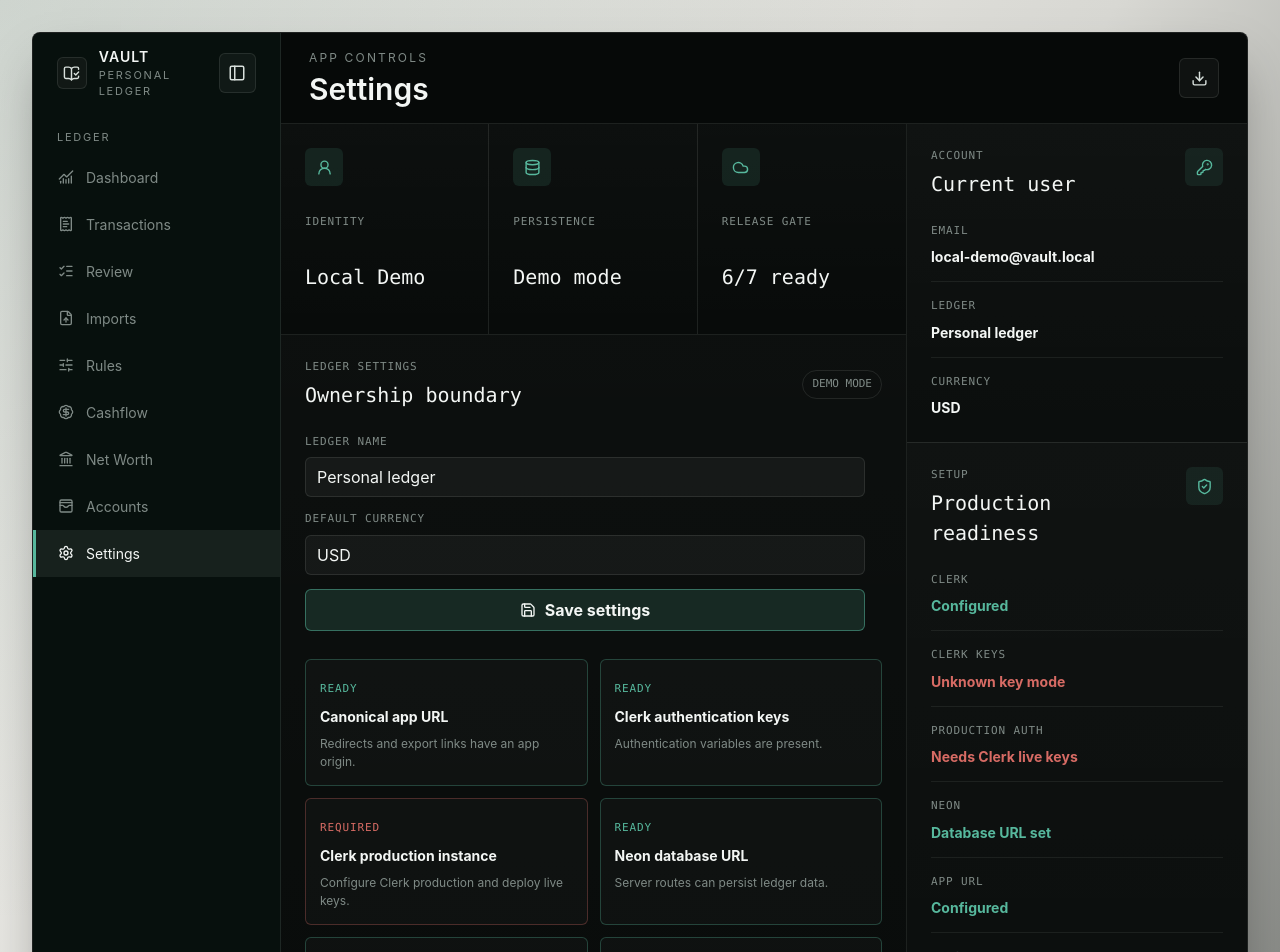
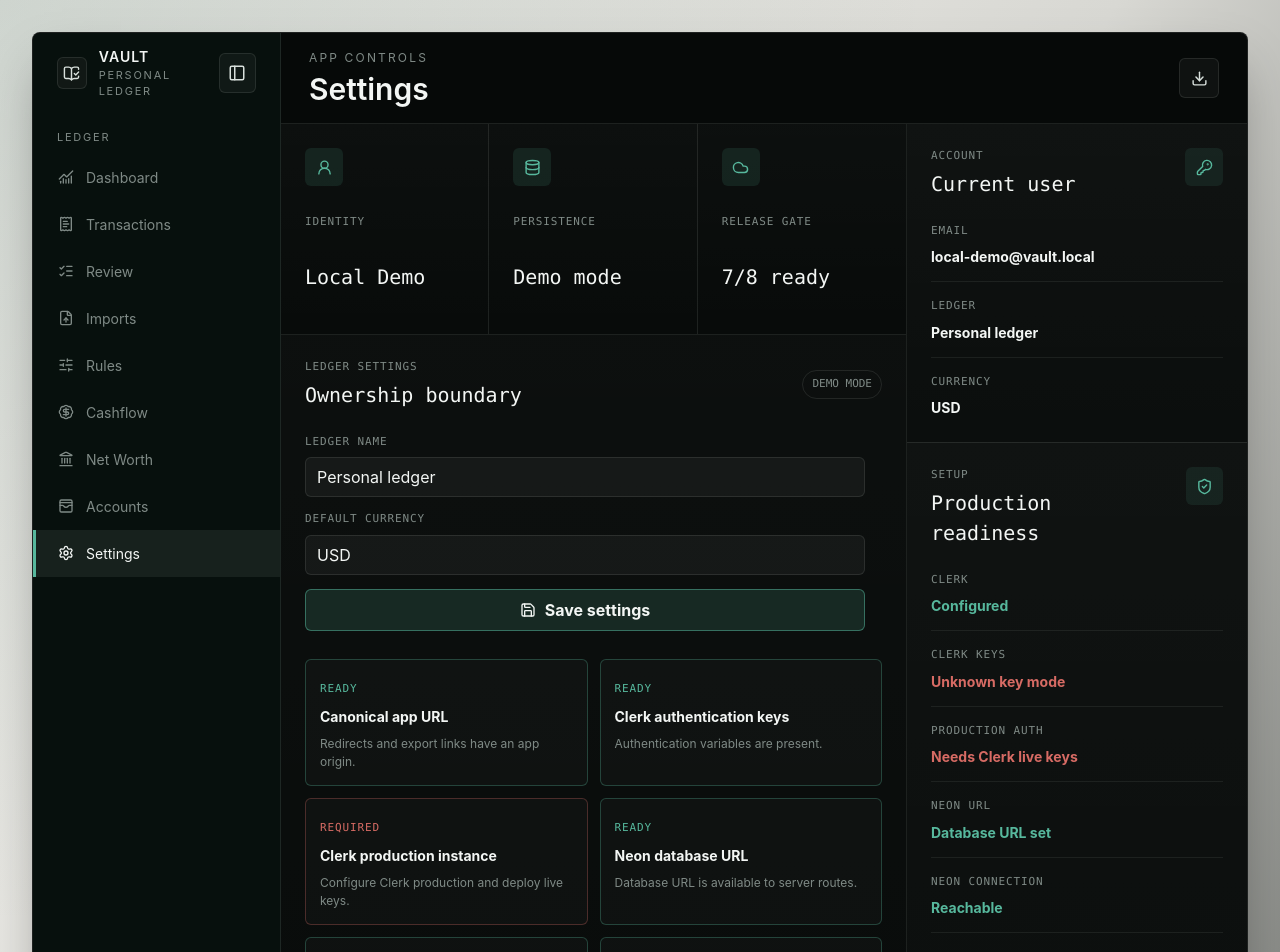
Before and after one commit to Luis-Castellanos/Ledger, a Next.js app: page /settings in a window 1280 px wide. Shown: the top 952 px of the page. Built offline with nearby package versions, Linux system fonts and the light colour scheme; no server answers; the database is empty.

Commit message:
Show verified database readiness in settings

```diff
--- a/src/app/api/setup/status/route.ts
+++ b/src/app/api/setup/status/route.ts
@@ -1,11 +1,12 @@
 import { NextResponse } from "next/server";
-import { getSetupReadiness, getSetupStatus } from "@/lib/setup/status";
+import { getDeploymentHealthReport } from "@/lib/setup/health";
 
 export async function GET() {
-  const status = getSetupStatus();
+  const report = await getDeploymentHealthReport();
 
   return NextResponse.json({
-    status,
-    readiness: getSetupReadiness(status),
+    status: report.status,
+    readiness: report.readiness,
+    checkedAt: report.checkedAt,
   });
 }
--- a/src/app/settings/settings-workbench.tsx
+++ b/src/app/settings/settings-workbench.tsx
@@ -1,6 +1,6 @@
 "use client";
 
-import { FormEvent, useEffect, useState } from "react";
+import { FormEvent, useEffect, useRef, useState } from "react";
 import { Archive, Cloud, Database, KeyRound, Save, ScrollText, ShieldCheck, UserRound } from "lucide-react";
 import { updateLedgerSettingsSchema } from "@/lib/finance/settings";
 import { getSetupReadiness, getSetupReadinessChecks, type SetupStatus, type SetupReadinessCheck } from "@/lib/setup/status";
@@ -94,6 +94,7 @@ const fallbackSetupStatus: SetupStatus = {
   clerkConfigured: false,
   clerkKeyMode: "missing",
   databaseConfigured: false,
+  databaseReachable: null,
   nodeEnv: "development",
   vercelDetected: false,
   vercelEnvironment: null,
@@ -108,6 +109,7 @@ export function SettingsWorkbench() {
   const [setupStatus, setSetupStatus] = useState<SetupStatus>(fallbackSetupStatus);
   const [message, setMessage] = useState<string | null>(null);
   const [isSaving, setIsSaving] = useState(false);
+  const hasUserEditedSettings = useRef(false);
   const setupReadiness = getSetupReadiness(setupStatus);
   const releaseTasks = getReleaseTasks(setupStatus);
 
@@ -138,7 +140,9 @@ export function SettingsWorkbench() {
 
         if (isMounted) {
           setSettings(payload);
-          setFormState(payload.ledger);
+          if (!hasUserEditedSettings.current) {
+            setFormState(payload.ledger);
+          }
           setSetupStatus(setupPayload.status);
           setExportHistory(exportJobsPayload.exportJobs);
           setAuditTrail(auditEventsPayload.auditEvents);
@@ -147,7 +151,9 @@ export function SettingsWorkbench() {
       } catch {
         if (isMounted) {
           setSettings(fallbackSettings);
-          setFormState(fallbackSettings.ledger);
+          if (!hasUserEditedSettings.current) {
+            setFormState(fallbackSettings.ledger);
+          }
           setExportHistory(fallbackExportJobs);
           setAuditTrail(fallbackAuditEvents);
           void fetch("/api/setup/status", { headers: { Accept: "application/json" } })
@@ -200,6 +206,7 @@ export function SettingsWorkbench() {
       setMessage("Settings saved.");
     } catch {
       setSettings((current) => ({ ...current, ledger: parsed.data }));
+      setFormState(parsed.data);
       setDataSource("demo");
       setMessage("Saved in local demo mode. Configure Clerk and DATABASE_URL to persist settings.");
     } finally {
@@ -231,7 +238,10 @@ export function SettingsWorkbench() {
               <input
                 required
                 value={formState.name}
-                onChange={(event) => setFormState((current) => ({ ...current, name: event.target.value }))}
+                onChange={(event) => {
+                  hasUserEditedSettings.current = true;
+                  setFormState((current) => ({ ...current, name: event.target.value }));
+                }}
                 placeholder="Personal ledger"
               />
             </label>
@@ -241,7 +251,10 @@ export function SettingsWorkbench() {
                 required
                 maxLength={3}
                 value={formState.defaultCurrency}
-                onChange={(event) => setFormState((current) => ({ ...current, defaultCurrency: event.target.value.toUpperCase() }))}
+                onChange={(event) => {
+                  hasUserEditedSettings.current = true;
+                  setFormState((current) => ({ ...current, defaultCurrency: event.target.value.toUpperCase() }));
+                }}
               />
             </label>
             {message ? <p className={message.startsWith("Settings saved") ? "form-success" : "form-error"}>{message}</p> : null}
@@ -372,7 +385,13 @@ export function SettingsWorkbench() {
               <strong className={setupStatus.clerkKeyMode === "live" ? "setup-ready" : "setup-missing"}>{getClerkKeyModeLabel(setupStatus.clerkKeyMode)}</strong>
             </div>
             <SetupFact label="Production auth" ready={setupStatus.clerkKeyMode === "live"} readyText="Live keys set" missingText="Needs Clerk live keys" />
-            <SetupFact label="Neon" ready={setupStatus.databaseConfigured} readyText="Database URL set" missingText="Missing DATABASE_URL" />
+            <SetupFact label="Neon URL" ready={setupStatus.databaseConfigured} readyText="Database URL set" missingText="Missing DATABASE_URL" />
+            <SetupFact
+              label="Neon connection"
+              ready={setupStatus.databaseReachable === true}
+              readyText="Reachable"
+              missingText={getDatabaseReachabilityLabel(setupStatus)}
+            />
             <SetupFact label="App URL" ready={setupStatus.appUrlConfigured} readyText="Configured" missingText="Missing app URL" />
             <div>
               <span>Vercel</span>
@@ -412,8 +431,12 @@ function getReleaseTaskDetail(check: SetupReadinessCheck) {
       missing: "Configure Clerk production and deploy live keys.",
     },
     database: {
-      ready: "Server routes can persist ledger data.",
+      ready: "Database URL is available to server routes.",
       missing: "Add DATABASE_URL before DB-backed production use.",
+    },
+    databaseConnection: {
+      ready: "Server routes can reach Neon with the configured connection.",
+      missing: "Verify Neon connectivity before DB-backed production use.",
     },
     securityHeaders: {
       ready: "CSP, frame, content type, referrer, permissions, and HSTS headers are configured.",
@@ -430,6 +453,18 @@ function getReleaseTaskDetail(check: SetupReadinessCheck) {
   };
 
   return check.ready ? details[check.key].ready : details[check.key].missing;
+}
+
+function getDatabaseReachabilityLabel(status: SetupStatus) {
+  if (!status.databaseConfigured) {
+    return "Missing DATABASE_URL";
+  }
+
+  if (status.databaseReachable === false) {
+    return "Connection failed";
+  }
+
+  return "Not checked";
 }
 
 function getClerkKeyModeLabel(mode: SetupStatus["clerkKeyMode"]) {
--- a/src/lib/setup/health-report.ts
+++ b/src/lib/setup/health-report.ts
@@ -1,28 +1,45 @@
-import { getHealthReport as getBaseHealthReport, type SetupEnv } from "./status";
+import { getSetupReadiness, getSetupStatus, type SetupEnv, type SetupStatus } from "./status";
 
-export type HealthReport = ReturnType<typeof getBaseHealthReport> & {
-  databaseReachable: boolean | null;
+export type HealthReport = {
+  service: "ledger";
+  ok: boolean;
+  checkedAt: string;
+  environment: string;
+  vercelEnvironment: string | null;
+  status: SetupStatus;
+  readiness: ReturnType<typeof getSetupReadiness>;
 };
 
 type PingDatabase = () => Promise<void>;
 
-export async function buildHealthReport(env: SetupEnv, now: Date, pingDatabase: PingDatabase) {
-  const report: HealthReport = {
-    ...getBaseHealthReport(env, now),
-    databaseReachable: null,
+export async function buildHealthReport(env: SetupEnv, now: Date, pingDatabase: PingDatabase): Promise<HealthReport> {
+  const baseStatus = getSetupStatus(env);
+  const status = {
+    ...baseStatus,
+    databaseReachable: await getDatabaseReachability(env, pingDatabase),
   };
+  const readiness = getSetupReadiness(status);
 
+  return {
+    service: "ledger",
+    ok: readiness.ready,
+    checkedAt: now.toISOString(),
+    environment: status.nodeEnv,
+    vercelEnvironment: status.vercelEnvironment,
+    status,
+    readiness,
+  };
+}
+
+async function getDatabaseReachability(env: SetupEnv, pingDatabase: PingDatabase) {
   if (!env.DATABASE_URL) {
-    return report;
+    return null;
   }
 
   try {
     await pingDatabase();
-    report.databaseReachable = true;
+    return true;
   } catch {
-    report.databaseReachable = false;
-    report.ok = false;
+    return false;
   }
-
-  return report;
 }
--- a/src/lib/setup/status.ts
+++ b/src/lib/setup/status.ts
@@ -3,13 +3,22 @@ export type SetupStatus = {
   clerkConfigured: boolean;
   clerkKeyMode: "missing" | "test" | "live" | "mixed" | "unknown";
   databaseConfigured: boolean;
+  databaseReachable: boolean | null;
   nodeEnv: string;
   vercelDetected: boolean;
   vercelEnvironment: string | null;
 };
 
 export type SetupReadinessCheck = {
-  key: "appUrl" | "clerkKeys" | "clerkLiveKeys" | "database" | "securityHeaders" | "rateLimits" | "observability";
+  key:
+    | "appUrl"
+    | "clerkKeys"
+    | "clerkLiveKeys"
+    | "database"
+    | "databaseConnection"
+    | "securityHeaders"
+    | "rateLimits"
+    | "observability";
   label: string;
   ready: boolean;
 };
@@ -39,6 +48,7 @@ export function getSetupStatus(env: SetupEnv = process.env): SetupStatus {
     clerkConfigured: Boolean(env.NEXT_PUBLIC_CLERK_PUBLISHABLE_KEY && env.CLERK_SECRET_KEY),
     clerkKeyMode: getClerkKeyMode(clerkPublishableKeyMode, clerkSecretKeyMode),
     databaseConfigured: Boolean(env.DATABASE_URL),
+    databaseReachable: null,
     nodeEnv: env.NODE_ENV ?? "development",
     vercelDetected: Boolean(env.VERCEL),
     vercelEnvironment: env.VERCEL_ENV ?? null,
@@ -78,6 +88,11 @@ export function getSetupReadinessChecks(status: SetupStatus): SetupReadinessChec
       key: "database",
       label: "Neon database URL",
       ready: status.databaseConfigured,
+    },
+    {
+      key: "databaseConnection",
+      label: "Neon connection verified",
+      ready: status.databaseReachable === true,
     },
     {
       key: "securityHeaders",
```
Also changed, not shown: 2 other files (tests, documents, lock files or other folders).
